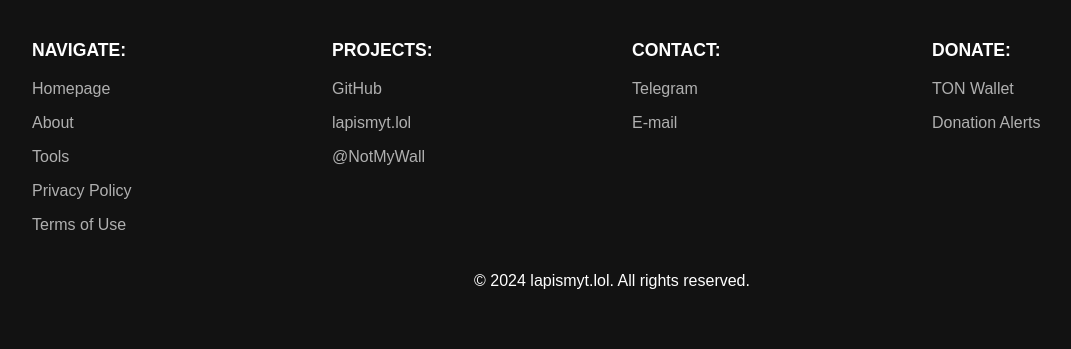
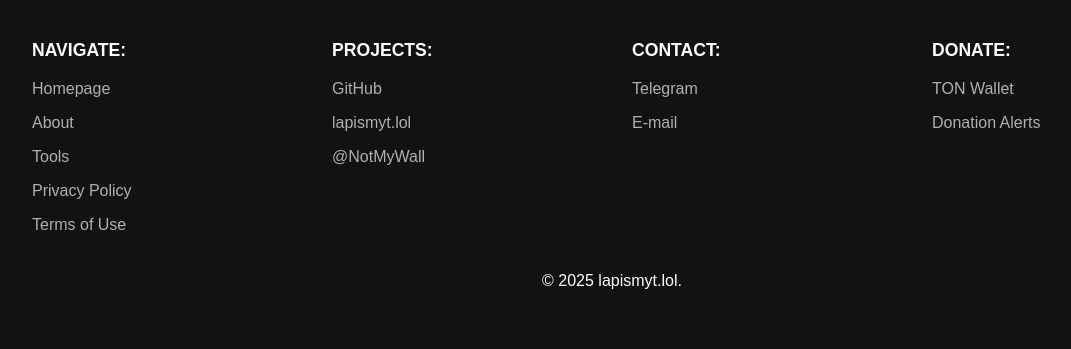
Before and after one commit to lapismyt/lapismyt-lol, a Flask app: page /about in a window 1280 px wide. Shown: the part 902-1251 px from the top of the page, without its empty margins (28-1099 px from the left). Run offline with Flask 3, Linux system fonts and the light colour scheme; the visitor is signed in with stand-in values (Sample User, id 1); data that the repository does not hold is empty; some libraries are stand-ins or nearby versions.

Commit message:
Update base.html

```diff
--- a/templates/base.html
+++ b/templates/base.html
@@ -396,7 +396,7 @@
             </div>
         </div>
         <p>{% block footer %}{% endblock %}</p>
-        <p>{% block footer2 %}© 2024 lapismyt.lol. All rights reserved.{% endblock %}</p>
+        <p>{% block footer2 %}© 2025 lapismyt.lol.{% endblock %}</p>
     </footer>
 <script src="https://cdn.jsdelivr.net/npm/bootstrap@5.3.0/dist/js/bootstrap.bundle.min.js"></script>
 <script>
```
